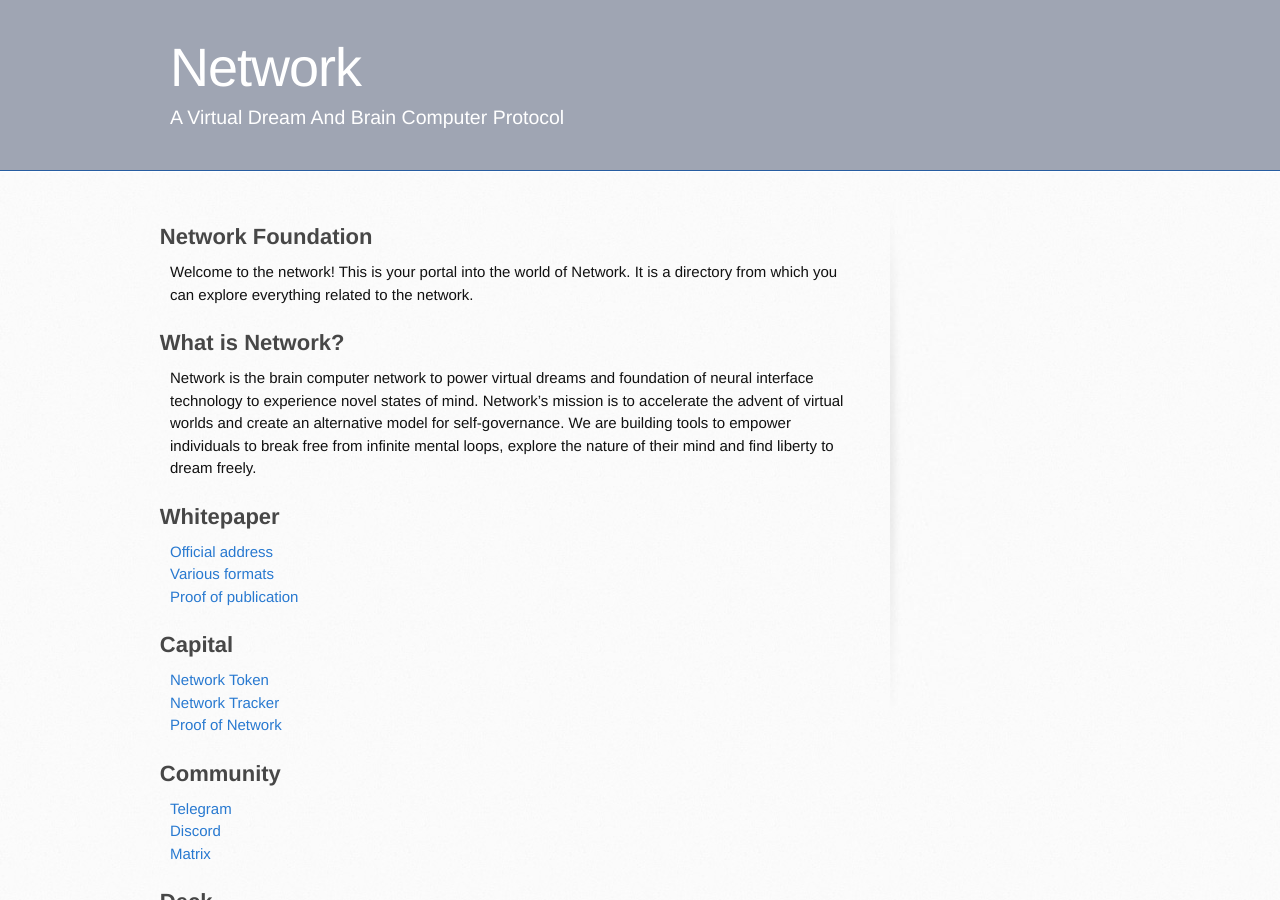
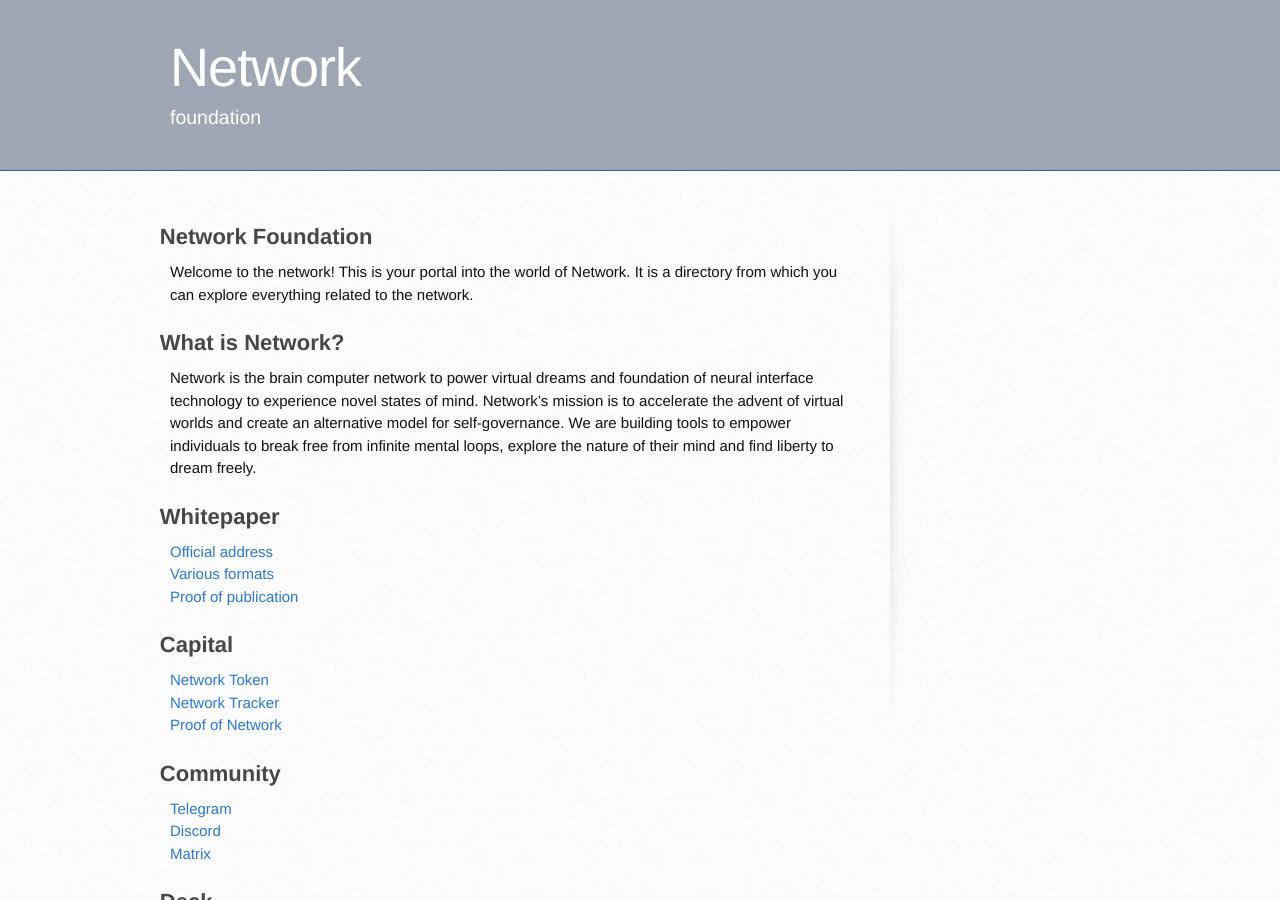
Before and after one commit to networkf/network.github.io, a Jekyll site: the page built from index.md, in a window 1280 px wide and 900 px high. Built offline with Jekyll 4.4.1, drawn with Linux system fonts in a browser that asks for light colours; some web fonts are replaced; our own code applies the rules of GitHub Pages for plain Markdown files.

Commit message:
Update _config.yml

```diff
--- a/_config.yml
+++ b/_config.yml
@@ -1,5 +1,5 @@
 title: Network
-description: A Virtual Dream And Brain Computer Protocol
+description: foundation
 show_downloads: false
 google_analytics:
 theme: jekyll-theme-architect
```
